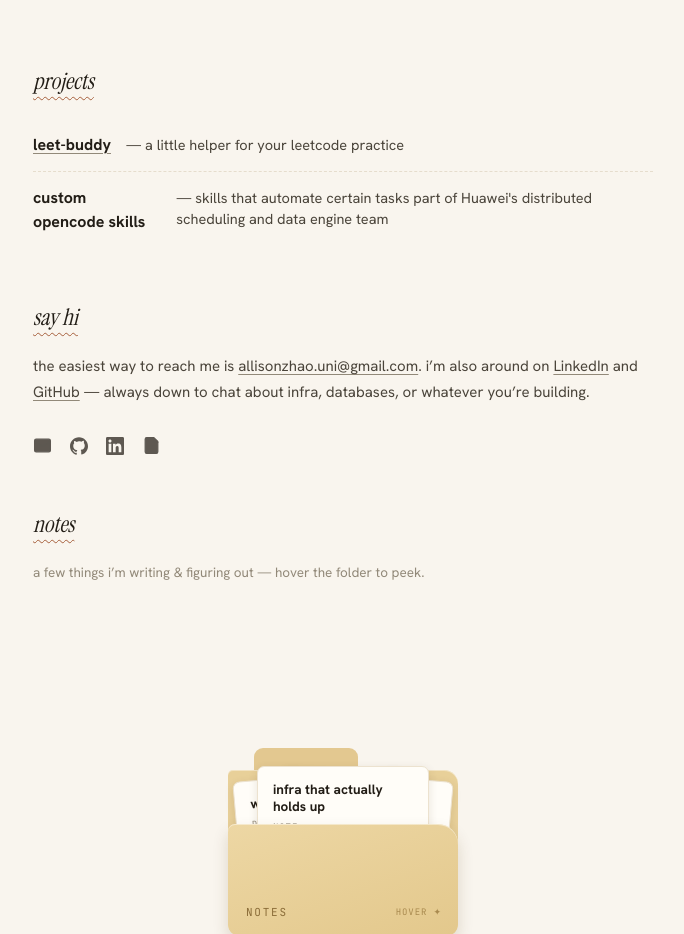
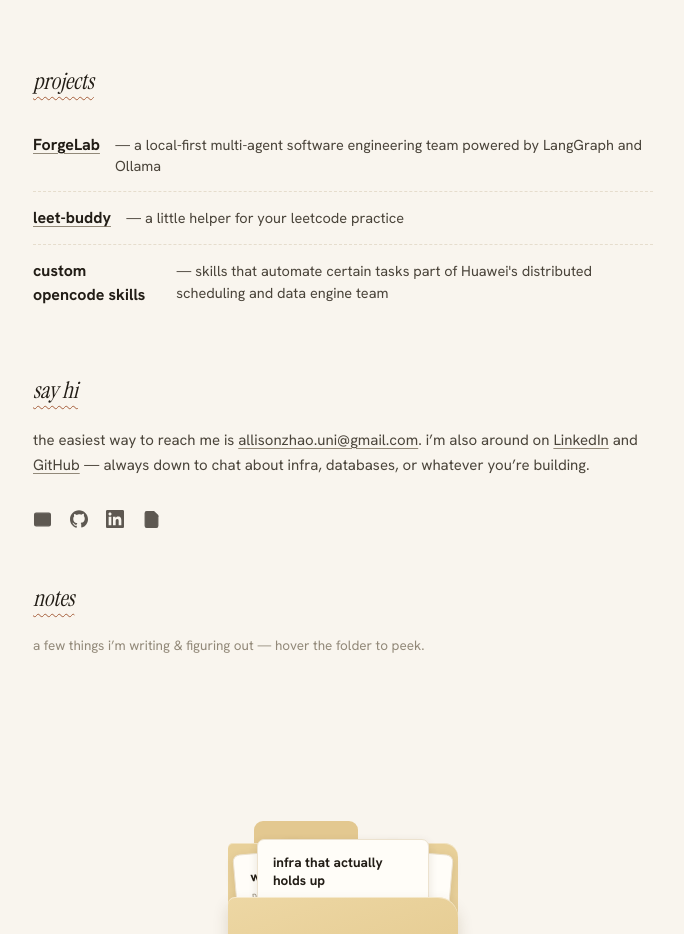
Before and after one commit to allison-stack/personal-portfolio, a Next.js app: page / in a window 1280 px wide. Shown: the part 1400-2334 px from the top of the page, without its empty margins (297-981 px from the left). Built offline with nearby package versions, Linux system fonts and the light colour scheme; no server answers.

Commit message:
replace curly apostrophes with &apos; entities in page.js

```diff
--- a/app/page.js
+++ b/app/page.js
@@ -18,7 +18,7 @@ export default function Home() {
               hi, i&rsquo;m <span className="nm">allison</span>.
             </h1>
             <p className="lede">
-              a software engineer based in Toronto. i spend most of my time thinking about databases and distributed systems, making sure things work and keep working. here's my{" "}
+              a software engineer based in Toronto. i spend most of my time thinking about databases and distributed systems, making sure things work and keep working. here&apos;s my{" "}
               <a className="ul" href="/Allison-Zhao-Resume.pdf">
                 resume
               </a>
@@ -36,7 +36,7 @@ export default function Home() {
               <div className="photo-img">
                 your<br />photo
               </div>
-              <div className="photo-cap">that's me!</div>
+              <div className="photo-cap">that&apos;s me!</div>
             </div>
             <div className="stamp">
               <b>TORONTO</b>
@@ -56,10 +56,10 @@ export default function Home() {
         <div className="sec">
           <h2 className="sh">about</h2>
           <p className="p">
-            i've been getting into talking to people about what's annoying them and then building something to fix it. at huawei i did that: i kept noticing teammates doing the same tedious stuff over and over, so i talked to them about what was slowing them down and wrote custom claude skills that actually got adopted. turns out the best tools come from just listening.
+            i&apos;ve been getting into talking to people about what&apos;s annoying them and then building something to fix it. at huawei i did that: i kept noticing teammates doing the same tedious stuff over and over, so i talked to them about what was slowing them down and wrote custom claude skills that actually got adopted. turns out the best tools come from just listening.
           </p>
           <p className="p">
-             a lot of my work lives behind the scenes: distributed systems, CI/CD pipelines, the kind of stuff you only notice when it breaks. i'm into databases, reliability, and figuring out why things break before they do. things move fast in this space and i like keeping up.
+             a lot of my work lives behind the scenes: distributed systems, CI/CD pipelines, the kind of stuff you only notice when it breaks. i&apos;m into databases, reliability, and figuring out why things break before they do. things move fast in this space and i like keeping up.
           </p>
           <p className="p">
             hobbies: rock climbing, badminton, ping pong, eating, touching grass, learning how to make the most use of my claude code tokens
@@ -121,6 +121,11 @@ export default function Home() {
         <div className="sec">
           <h2 className="sh">projects</h2>
           <ProjectRow
+            name="ForgeLab"
+            href="https://github.com/allison-stack/ForgeLab"
+            desc="— a local-first multi-agent software engineering team powered by LangGraph and Ollama"
+          />
+          <ProjectRow
             name="leet-buddy"
             href="https://github.com/allison-stack/leet-buddy"
             desc="— a little helper for your leetcode practice"
@@ -128,7 +133,7 @@ export default function Home() {
           <ProjectRow
             name="custom opencode skills"
             href=""
-            desc="— skills that automate certain tasks part of Huawei's distributed scheduling and data engine team"
+            desc="— skills that automate certain tasks part of Huawei&apos;s distributed scheduling and data engine team"
           />
         </div>
 
```
